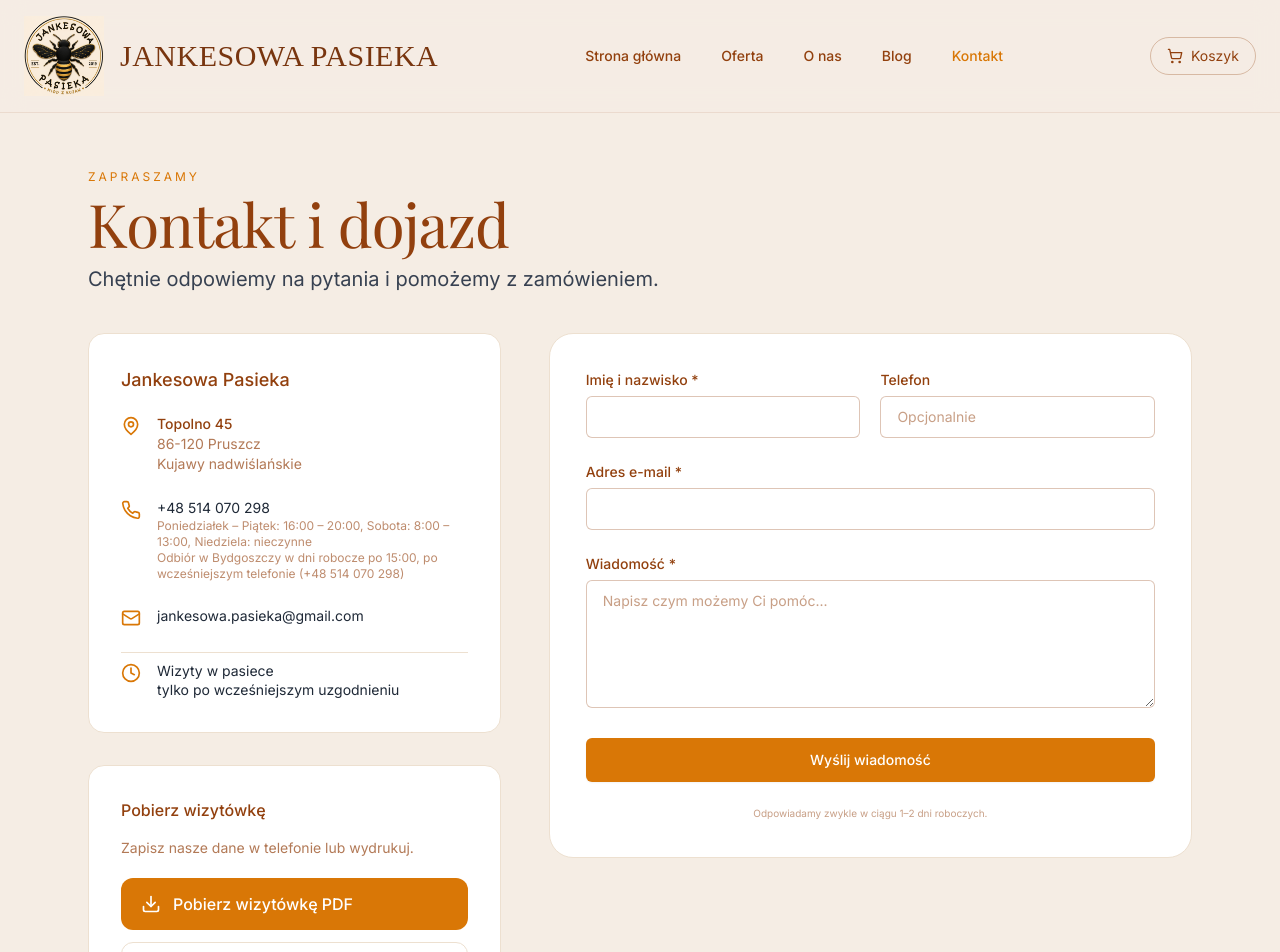
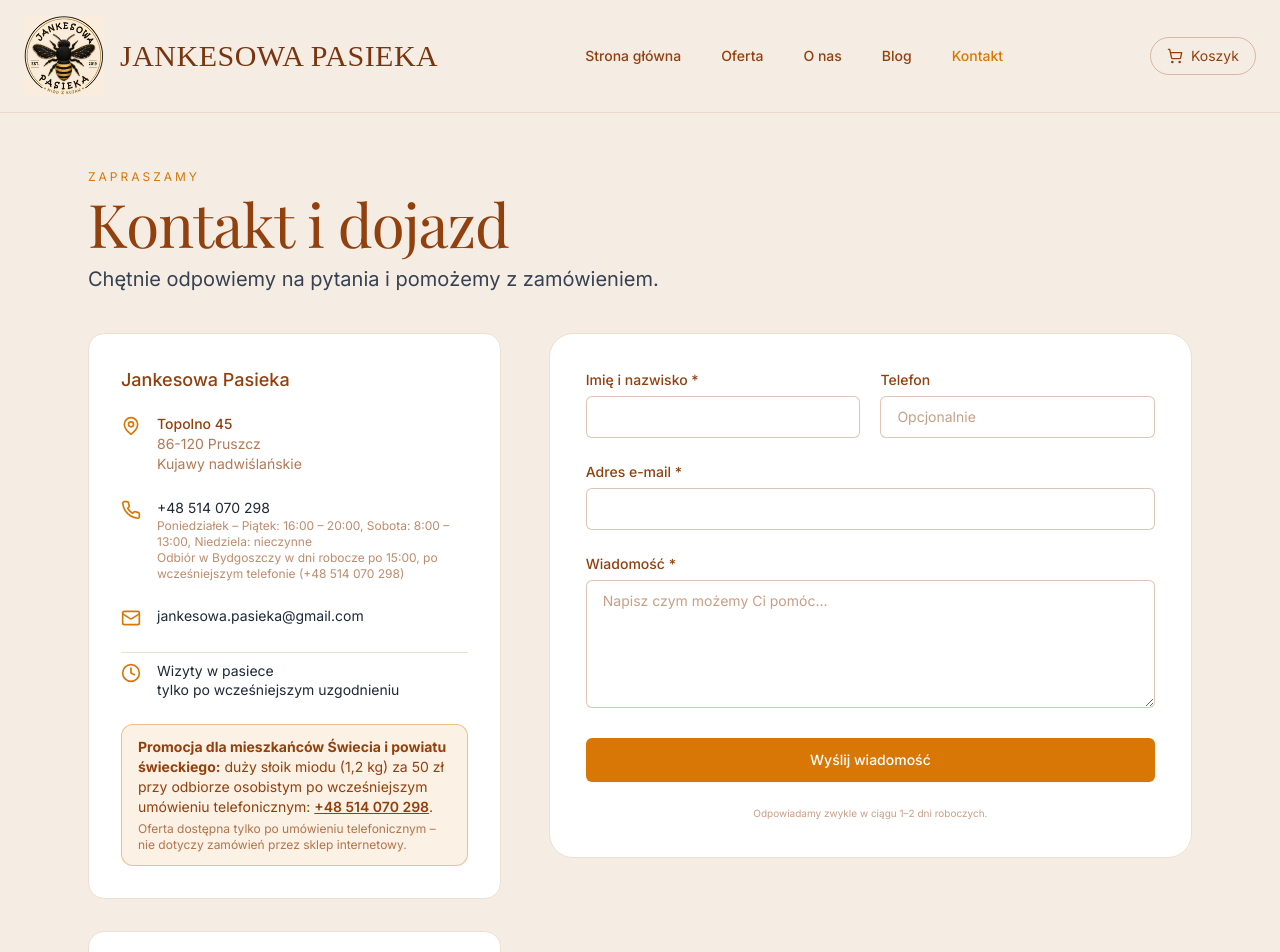
Before and after one commit to jankess4-lgtm/jankesowa-pasieka, a Next.js app: page /kontakt in a window 1280 px wide. Shown: the top 952 px of the page. Built offline with nearby package versions, Linux system fonts and the light colour scheme.

Commit message:
Promocja dla powiatu świeckiego

```diff
--- a/app/kontakt/page.tsx
+++ b/app/kontakt/page.tsx
@@ -1,4 +1,5 @@
 "use client";
+import PromoSwiecie from "@/components/PromoSwiecie";
 import { useState } from "react";
 import { Button } from "@/components/ui/Button";
 import { MapPin, Phone, Mail, Clock, Download } from "lucide-react";
@@ -93,6 +94,7 @@ export default function KontaktPage() {
                     Wizyty w pasiece<br />tylko po wcześniejszym uzgodnieniu
                   </div>
                 </div>
+                <PromoSwiecie />
               </div>
             </div>
 
--- a/app/koszyk/page.tsx
+++ b/app/koszyk/page.tsx
@@ -1,5 +1,6 @@
 "use client";
 
+import PromoSwiecie from "@/components/PromoSwiecie";
 import { useState, useEffect, useMemo, useCallback } from "react";
 import Image from "next/image";
 import Link from "next/link";
@@ -737,6 +738,7 @@ export default function KoszykPage() {
                           <div className="text-sm text-brand-brown/60 mt-1">
                             Wizyta w pasiece tylko po wcześniejszym uzgodnieniu terminu. Odbiór w Bydgoszczy w dni robocze po 15:00, po wcześniejszym telefonie (+48 514 070 298).
                           </div>
+                          <PromoSwiecie className="mt-2" />
                         </div>
                       </div>
 
--- a/app/page.tsx
+++ b/app/page.tsx
@@ -1,4 +1,5 @@
 // Full working homepage with current Jankesowa Pasieka data (Kujawy, Topolno, products, etc.)
+import PromoSwiecie from "@/components/PromoSwiecie";
 import Link from "next/link";
 import { Button } from "@/components/ui/Button";
 import { products } from "@/lib/products";
@@ -94,6 +95,10 @@ export default function HomePage() {
       </div>
 
       {/* BENEFITS */}
+      <div className="max-w-6xl mx-auto px-6 pt-8">
+        <PromoSwiecie className="text-center" />
+      </div>
+
       <section className="max-w-6xl mx-auto px-6 pt-16 pb-20">
         <div className="text-center mb-10">
           <div className="section-divider mb-4" />
--- /dev/null
+++ b/components/PromoSwiecie.tsx
@@ -0,0 +1,12 @@
+export default function PromoSwiecie({ className = "" }: { className?: string }) {
+  return (
+    <div className={`rounded-xl border border-brand-gold/40 bg-brand-gold/10 px-4 py-3 text-sm text-brand-brown ${className}`}>
+      <strong>Promocja dla mieszkańców Świecia i powiatu świeckiego:</strong> duży słoik miodu (1,2 kg) za 50 zł przy
+      odbiorze osobistym po wcześniejszym umówieniu telefonicznym:{" "}
+      <a href="tel:+48514070298" className="font-semibold underline whitespace-nowrap">+48 514 070 298</a>.
+      <span className="block mt-1 text-xs text-brand-brown/70">
+        Oferta dostępna tylko po umówieniu telefonicznym – nie dotyczy zamówień przez sklep internetowy.
+      </span>
+    </div>
+  );
+}
```
